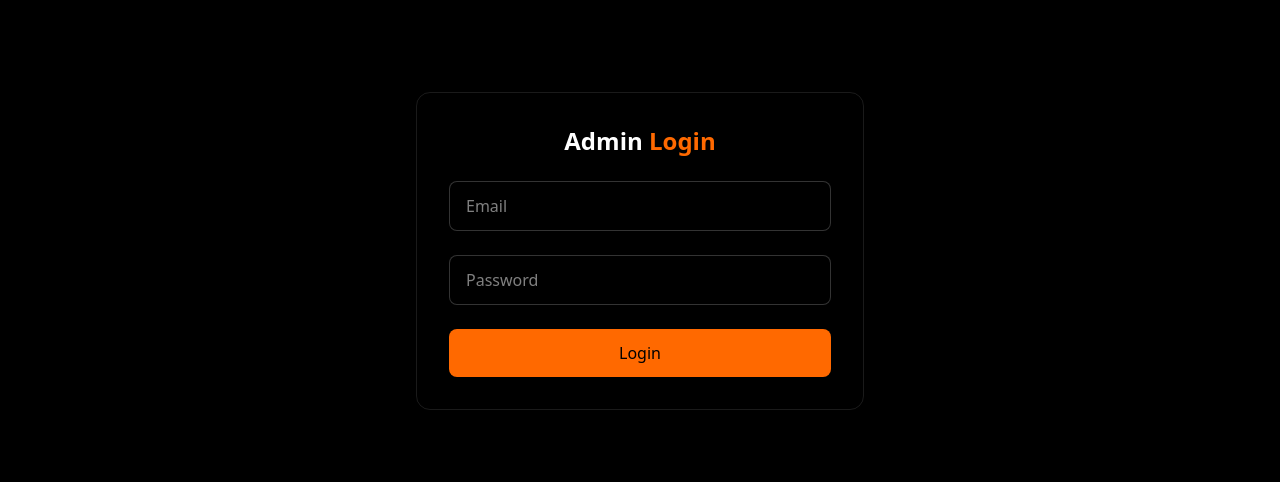
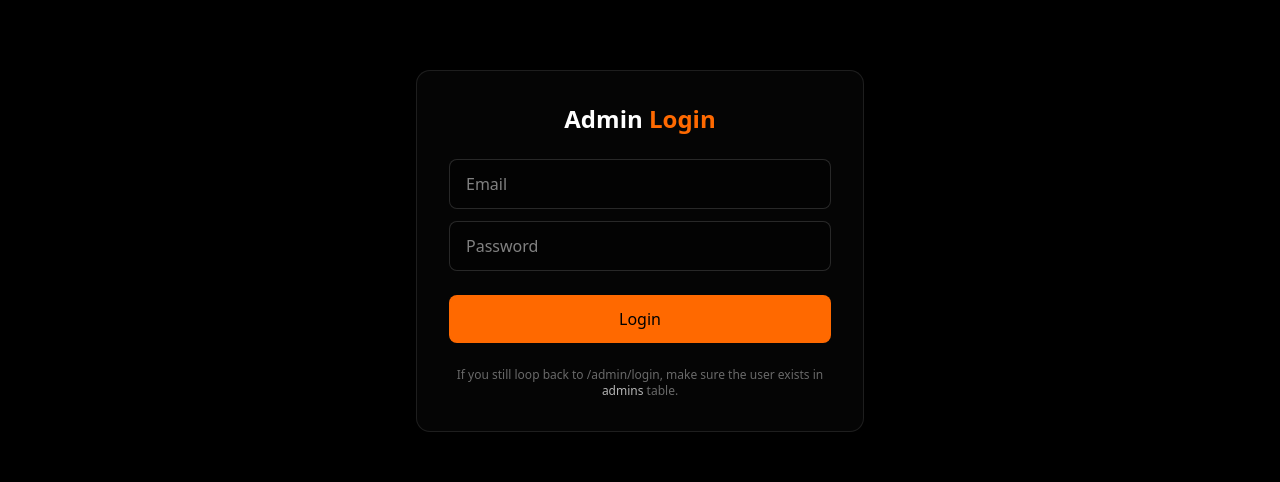
Before and after one commit to marinosgm/talentmasters, a Next.js app: page /admin/login in a window 1280 px wide. Shown: the part 218-700 px from the top of the page. Built offline with nearby package versions, Linux system fonts and the light colour scheme; no server answers; what @supabase/auth-helpers-nextjs would draw is missing.

Commit message:
new changes 4

```diff
--- a/src/app/admin/login/page.tsx
+++ b/src/app/admin/login/page.tsx
@@ -1,11 +1,9 @@
 "use client";
 
 import { useState } from "react";
-import { useRouter } from "next/navigation";
-import { supabase } from "@/lib/supabase-browser"; // ✅ browser client
+import { supabase } from "@/lib/supabase-browser";
 
 export default function AdminLoginPage() {
-  const router = useRouter();
   const [email, setEmail] = useState("");
   const [password, setPassword] = useState("");
   const [error, setError] = useState<string | null>(null);
@@ -16,7 +14,7 @@ export default function AdminLoginPage() {
     setLoading(true);
     setError(null);
 
-    const { error } = await supabase.auth.signInWithPassword({
+    const { data, error } = await supabase.auth.signInWithPassword({
       email,
       password,
     });
@@ -28,31 +26,31 @@ export default function AdminLoginPage() {
       return;
     }
 
-    // IMPORTANT: force navigation so middleware re-runs
-    router.replace("/admin/jobs");
+    // ✅ Force a full navigation so middleware sees the cookie session immediately
+    window.location.href = "/admin/jobs";
   }
 
   return (
-    <div className="min-h-screen flex items-center justify-center bg-black text-white">
+    <div className="min-h-screen flex items-center justify-center bg-black text-white px-4">
       <form
         onSubmit={handleLogin}
-        className="w-full max-w-md border border-white/10 rounded-xl p-8 space-y-6"
+        className="w-full max-w-md border border-white/10 rounded-xl p-6 sm:p-8 space-y-6 bg-white/[0.02]"
       >
         <h1 className="text-2xl font-bold text-center">
           Admin <span className="text-orange-500">Login</span>
         </h1>
 
-        {error && (
-          <p className="text-red-500 text-sm text-center">{error}</p>
-        )}
+        {error && <p className="text-red-500 text-sm text-center">{error}</p>}
 
+        <div className="space-y-3">
           <input
             type="email"
             placeholder="Email"
             value={email}
             onChange={(e) => setEmail(e.target.value)}
             required
-          className="w-full bg-black border border-white/20 px-4 py-3 rounded-md"
+            autoComplete="email"
+            className="w-full bg-black/40 border border-white/15 px-4 py-3 rounded-md outline-none focus:border-orange-500/60"
           />
 
           <input
@@ -61,8 +59,10 @@ export default function AdminLoginPage() {
             value={password}
             onChange={(e) => setPassword(e.target.value)}
             required
-          className="w-full bg-black border border-white/20 px-4 py-3 rounded-md"
+            autoComplete="current-password"
+            className="w-full bg-black/40 border border-white/15 px-4 py-3 rounded-md outline-none focus:border-orange-500/60"
           />
+        </div>
 
         <button
           disabled={loading}
@@ -70,6 +70,14 @@ export default function AdminLoginPage() {
         >
           {loading ? "Signing in..." : "Login"}
         </button>
+
+        {/* Optional: quick debug (remove later) */}
+        {process.env.NODE_ENV !== "production" && (
+          <p className="text-xs text-white/40 text-center">
+            If you still loop back to /admin/login, make sure the user exists in{" "}
+            <span className="text-white/70">admins</span> table.
+          </p>
+        )}
       </form>
     </div>
   );
--- a/src/lib/supabase-admin.ts
+++ b/src/lib/supabase-admin.ts
@@ -3,5 +3,6 @@ import { createClient } from "@supabase/supabase-js";
 
 export const supabaseAdmin = createClient(
   process.env.NEXT_PUBLIC_SUPABASE_URL!,
-  process.env.SUPABASE_SERVICE_ROLE_KEY!
+  process.env.SUPABASE_SERVICE_ROLE_KEY!,
+  { auth: { persistSession: false } }
 );
```
Lines whose indentation alone changed are shown as unchanged.
